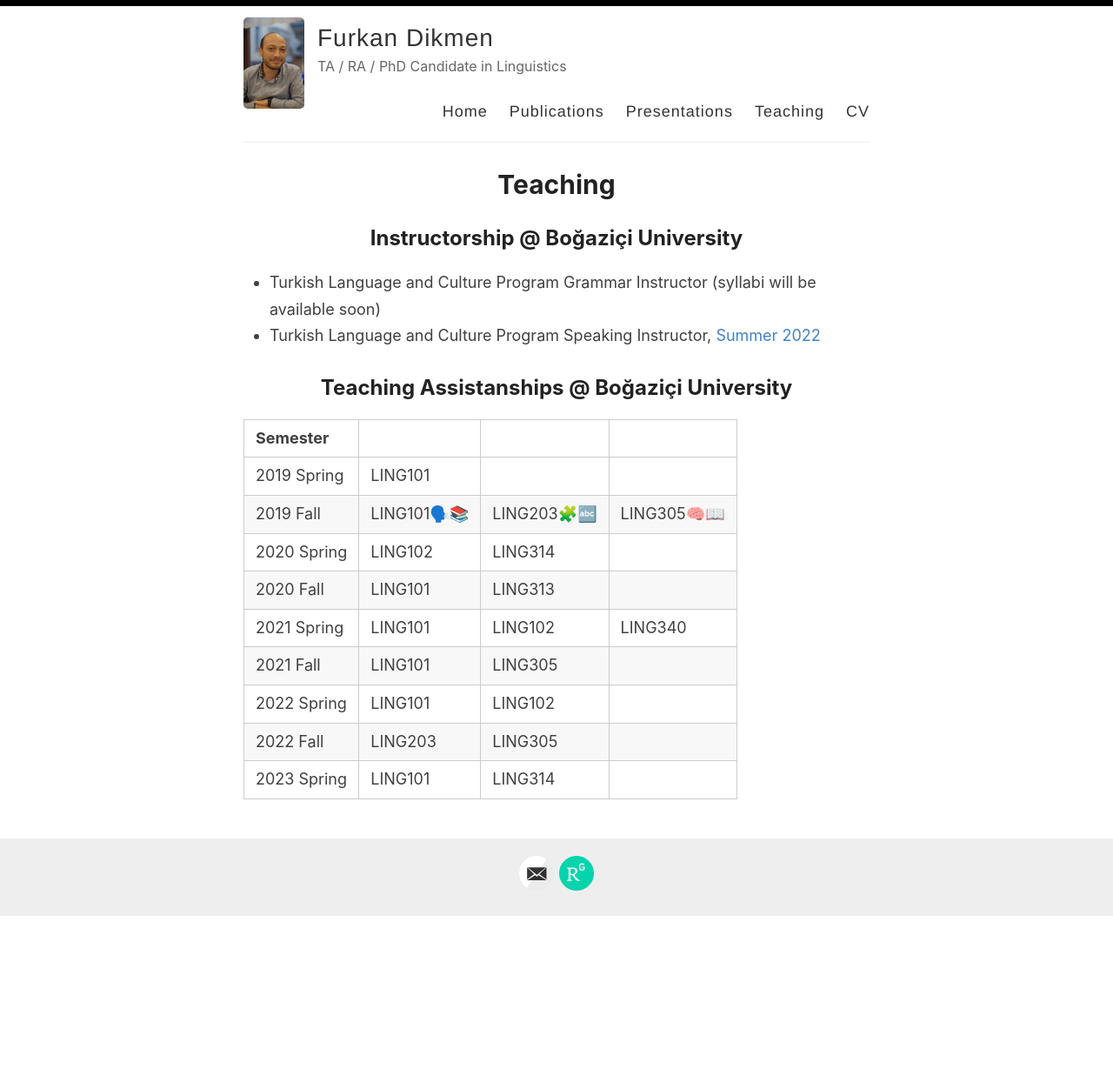
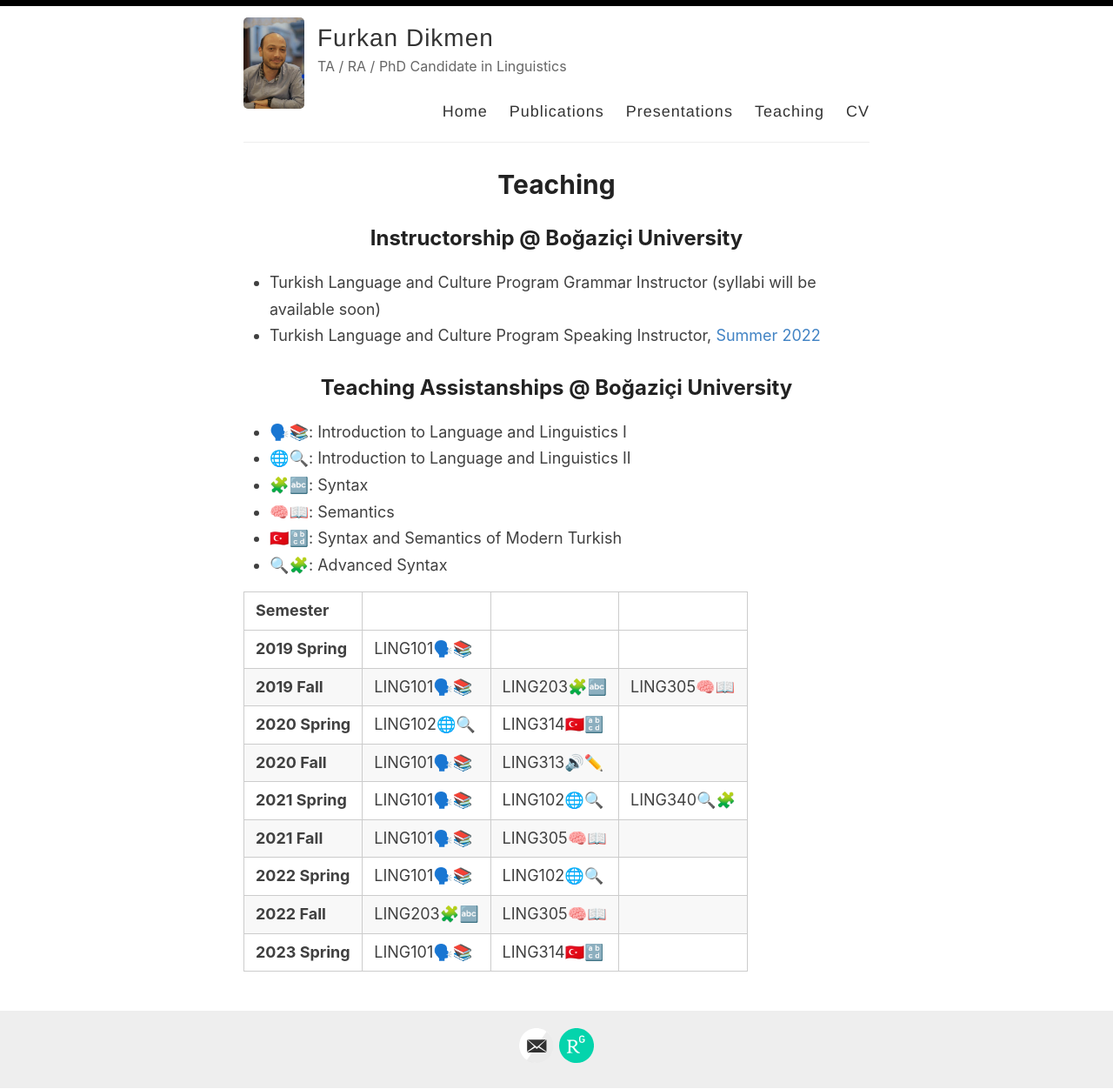
Before and after one commit to furkandikmen/furkandikmen.github.io, a Jekyll site: the page built from _pages/teaching.md, in a window 1280 px wide. Shown: the whole page at 87% size. Built offline with Jekyll 4.4.1, drawn with Linux system fonts in a browser that asks for light colours; before the commit the page ends 1053 px from its top, so only the background shows below that.

Commit message:
Update teaching.md

```diff
--- a/_pages/teaching.md
+++ b/_pages/teaching.md
@@ -11,21 +11,22 @@ permalink: /teaching/
 
 ## Teaching Assistanships @ Boğaziçi University
 
-
-
-[🗣️📚]: https://furkandikmen.com/assets/syllabus/LING101_Fall2019.pdf
-[🧩🔤]:  https://furkandikmen.com/assets/syllabus/LING203_FALL2019.pdf
-[🧠📖]: https://furkandikmen.com/assets/syllabus/LING305Fall2020.pdf
+- 🗣️📚: Introduction to Language and Linguistics I
+- 🌐🔍: Introduction to Language and Linguistics II
+- 🧩🔤: Syntax
+- 🧠📖: Semantics
+- 🇹🇷🔡: Syntax and Semantics of Modern Turkish
+- 🔍🧩: Advanced Syntax
 
 
 | Semester      |               |               |               |
 |---------------|---------------|---------------|---------------|
-| 2019 Spring   | LING101       |               |               |
-| 2019 Fall     | LING101[🗣️📚]  | LING203[🧩🔤] | LING305[🧠📖]  |
-| 2020 Spring   | LING102       | LING314       |               |
-| 2020 Fall     | LING101       | LING313       |               |
-| 2021 Spring   | LING101       | LING102       | LING340       |
-| 2021 Fall     | LING101       | LING305       |               |
-| 2022 Spring   | LING101       | LING102       |               |
-| 2022 Fall     | LING203       | LING305       |               |
-| 2023 Spring   | LING101       | LING314       |               |
+| **2019 Spring**   | LING101🗣️📚    |               |               |
+| **2019 Fall**     | LING101🗣️📚    | LING203🧩🔤  | LING305🧠📖        |
+| **2020 Spring**   | LING102🌐🔍    | LING314🇹🇷🔡       |               |
+| **2020 Fall**     | LING101🗣️📚    | LING313🔊✏️       |               |
+| **2021 Spring**  | LING101🗣️📚    | LING102🌐🔍       | LING340🔍🧩       |
+| **2021 Fall**     | LING101🗣️📚    | LING305🧠📖       |               |
+| **2022 Spring**   | LING101🗣️📚    | LING102🌐🔍       |               |
+| **2022 Fall**     | LING203🧩🔤    | LING305🧠📖       |               |
+| **2023 Spring**   | LING101🗣️📚    | LING314🇹🇷🔡       |               |
```
